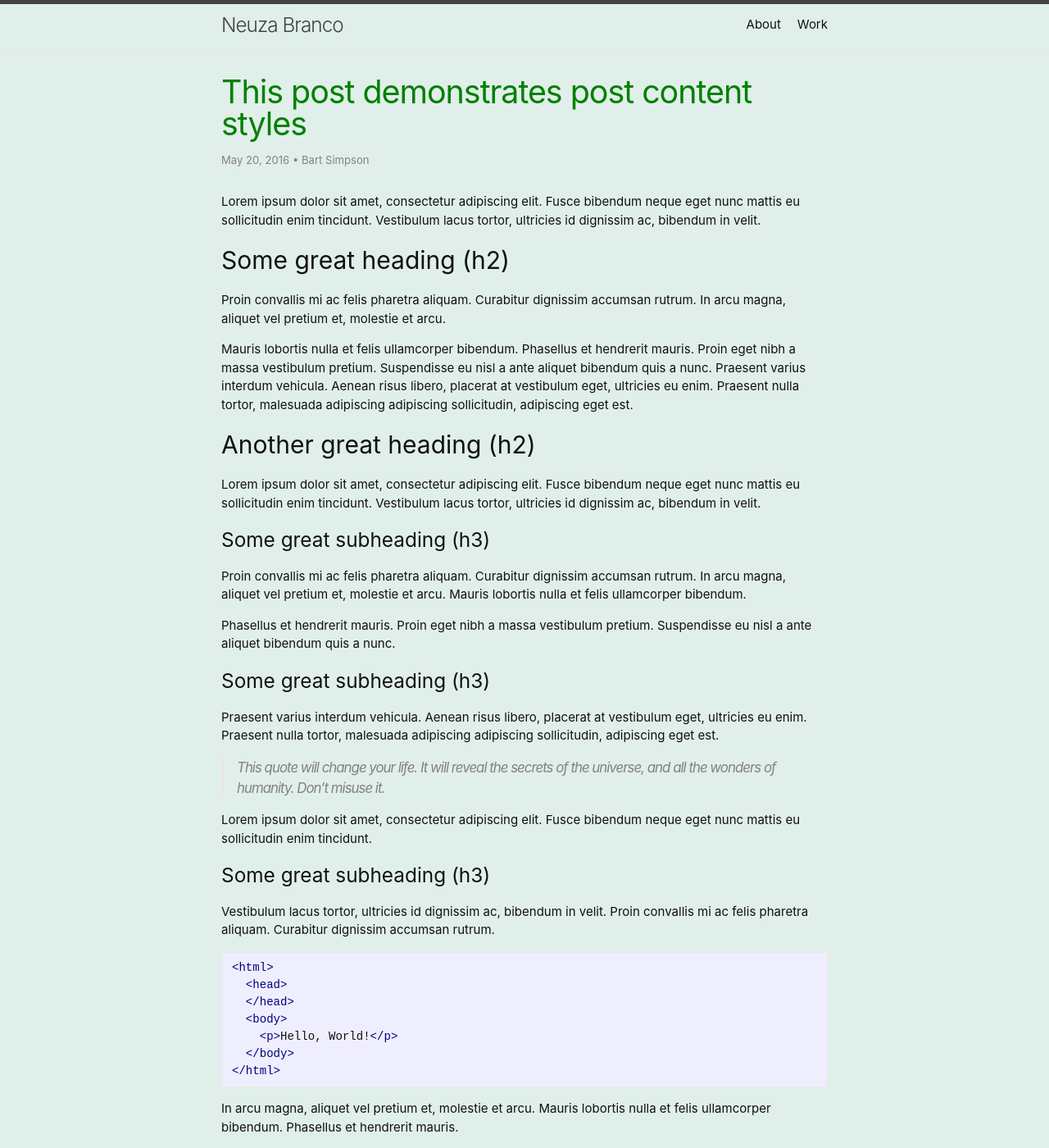
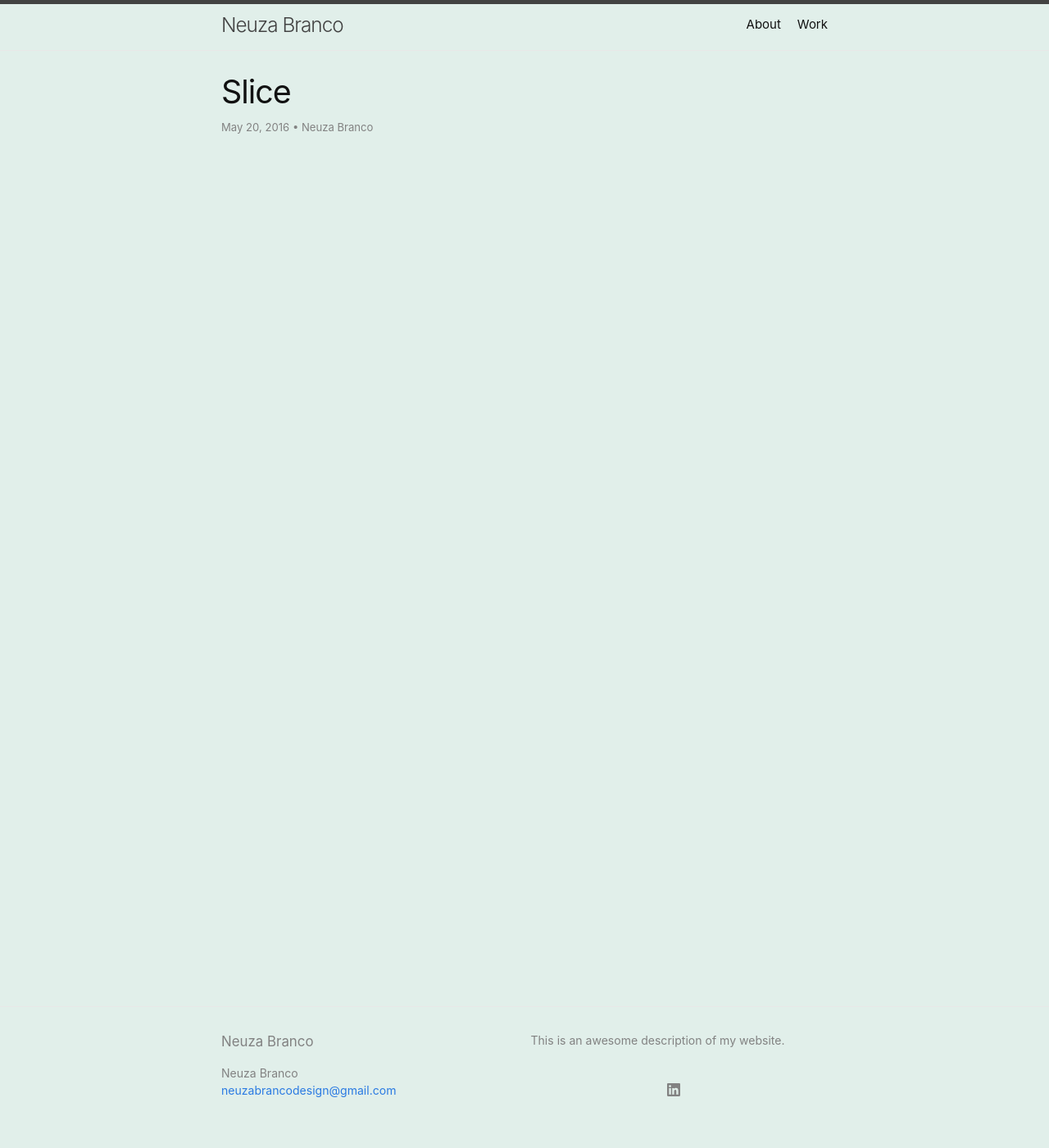
Before and after one commit to neuzadbranco/neuzadbranco.github.io, a Jekyll site: the page built from _posts/2016-05-20-this-post-demonstrates-post-content-styles.md, in a window 1280 px wide and 1400 px high. Shown: the whole window at 82% size. Built offline with Jekyll 4.4.1, drawn with Linux system fonts in a browser that asks for light colours; some of the changed text lies outside the part shown.

Commit message:
Posts
Layout menu e set dos posts

````diff
--- a/_posts/2016-05-20-this-post-demonstrates-post-content-styles.md
+++ b/_posts/2016-05-20-this-post-demonstrates-post-content-styles.md
@@ -1,105 +1,5 @@
 ---
 layout: post
-title: "This post demonstrates post content styles"
-author: "Bart Simpson"
-meta: "Springfield"
-color: green
+title: Slice
+author: "Neuza Branco"
 ---
-
-Lorem ipsum dolor sit amet, consectetur adipiscing elit. Fusce bibendum neque eget nunc mattis eu sollicitudin enim tincidunt. Vestibulum lacus tortor, ultricies id dignissim ac, bibendum in velit.
-
-## Some great heading (h2)
-
-Proin convallis mi ac felis pharetra aliquam. Curabitur dignissim accumsan rutrum. In arcu magna, aliquet vel pretium et, molestie et arcu.
-
-Mauris lobortis nulla et felis ullamcorper bibendum. Phasellus et hendrerit mauris. Proin eget nibh a massa vestibulum pretium. Suspendisse eu nisl a ante aliquet bibendum quis a nunc. Praesent varius interdum vehicula. Aenean risus libero, placerat at vestibulum eget, ultricies eu enim. Praesent nulla tortor, malesuada adipiscing adipiscing sollicitudin, adipiscing eget est.
-
-## Another great heading (h2)
-
-Lorem ipsum dolor sit amet, consectetur adipiscing elit. Fusce bibendum neque eget nunc mattis eu sollicitudin enim tincidunt. Vestibulum lacus tortor, ultricies id dignissim ac, bibendum in velit.
-
-### Some great subheading (h3)
-
-Proin convallis mi ac felis pharetra aliquam. Curabitur dignissim accumsan rutrum. In arcu magna, aliquet vel pretium et, molestie et arcu. Mauris lobortis nulla et felis ullamcorper bibendum.
-
-Phasellus et hendrerit mauris. Proin eget nibh a massa vestibulum pretium. Suspendisse eu nisl a ante aliquet bibendum quis a nunc.
-
-### Some great subheading (h3)
-
-Praesent varius interdum vehicula. Aenean risus libero, placerat at vestibulum eget, ultricies eu enim. Praesent nulla tortor, malesuada adipiscing adipiscing sollicitudin, adipiscing eget est.
-
-> This quote will change your life. It will reveal the secrets of the universe, and all the wonders of humanity. Don't misuse it.
-
-Lorem ipsum dolor sit amet, consectetur adipiscing elit. Fusce bibendum neque eget nunc mattis eu sollicitudin enim tincidunt.
-
-### Some great subheading (h3)
-
-Vestibulum lacus tortor, ultricies id dignissim ac, bibendum in velit. Proin convallis mi ac felis pharetra aliquam. Curabitur dignissim accumsan rutrum.
-
-```html
-<html>
-  <head>
-  </head>
-  <body>
-    <p>Hello, World!</p>
-  </body>
-</html>
-```
-
-
-In arcu magna, aliquet vel pretium et, molestie et arcu. Mauris lobortis nulla et felis ullamcorper bibendum. Phasellus et hendrerit mauris.
-
-#### You might want a sub-subheading (h4)
-
-In arcu magna, aliquet vel pretium et, molestie et arcu. Mauris lobortis nulla et felis ullamcorper bibendum. Phasellus et hendrerit mauris.
-
-In arcu magna, aliquet vel pretium et, molestie et arcu. Mauris lobortis nulla et felis ullamcorper bibendum. Phasellus et hendrerit mauris.
-
-#### But it's probably overkill (h4)
-
-In arcu magna, aliquet vel pretium et, molestie et arcu. Mauris lobortis nulla et felis ullamcorper bibendum. Phasellus et hendrerit mauris.
-
-### Oh hai, an unordered list!!
-
-In arcu magna, aliquet vel pretium et, molestie et arcu. Mauris lobortis nulla et felis ullamcorper bibendum. Phasellus et hendrerit mauris.
-
-- First item, yo
-- Second item, dawg
-- Third item, what what?!
-- Fourth item, fo sheezy my neezy
-
-### Oh hai, an ordered list!!
-
-In arcu magna, aliquet vel pretium et, molestie et arcu. Mauris lobortis nulla et felis ullamcorper bibendum. Phasellus et hendrerit mauris.
-
-1. First item, yo
-2. Second item, dawg
-3. Third item, what what?!
-4. Fourth item, fo sheezy my neezy
-
-
-
-## Headings are cool! (h2)
-
-Proin eget nibh a massa vestibulum pretium. Suspendisse eu nisl a ante aliquet bibendum quis a nunc. Praesent varius interdum vehicula. Aenean risus libero, placerat at vestibulum eget, ultricies eu enim. Praesent nulla tortor, malesuada adipiscing adipiscing sollicitudin, adipiscing eget est.
-
-Praesent nulla tortor, malesuada adipiscing adipiscing sollicitudin, adipiscing eget est.
-
-Proin eget nibh a massa vestibulum pretium. Suspendisse eu nisl a ante aliquet bibendum quis a nunc.
-
-### Tables
-
-Title 1               | Title 2               | Title 3               | Title 4
---------------------- | --------------------- | --------------------- | ---------------------
-lorem                 | lorem ipsum           | lorem ipsum dolor     | lorem ipsum dolor sit
-lorem ipsum dolor sit | lorem ipsum dolor sit | lorem ipsum dolor sit | lorem ipsum dolor sit
-lorem ipsum dolor sit | lorem ipsum dolor sit | lorem ipsum dolor sit | lorem ipsum dolor sit
-lorem ipsum dolor sit | lorem ipsum dolor sit | lorem ipsum dolor sit | lorem ipsum dolor sit
-
-
-Title 1 | Title 2 | Title 3 | Title 4
---- | --- | --- | ---
-lorem | lorem ipsum | lorem ipsum dolor | lorem ipsum dolor sit
-lorem ipsum dolor sit amet | lorem ipsum dolor sit amet consectetur | lorem ipsum dolor sit amet | lorem ipsum dolor sit
-lorem ipsum dolor | lorem ipsum | lorem | lorem ipsum
-lorem ipsum dolor | lorem ipsum dolor sit | lorem ipsum dolor sit amet | lorem ipsum dolor sit amet consectetur
````
Also changed, not shown: _posts/2016-05-19-super-short-article.md (deleted, +0 -7 lines), _posts/2016-05-20-my-example-post.md (deleted, +0 -8 lines), _posts/2016-05-20-super-long-article.md (deleted, +0 -11 lines), _posts/2016-05-20-welcome-to-jekyll.md (+3 -12 lines), _posts/2019-01-01-ola-mundo.md (+2 -3 lines), work.md (+0 -2 lines), 3 other files.
